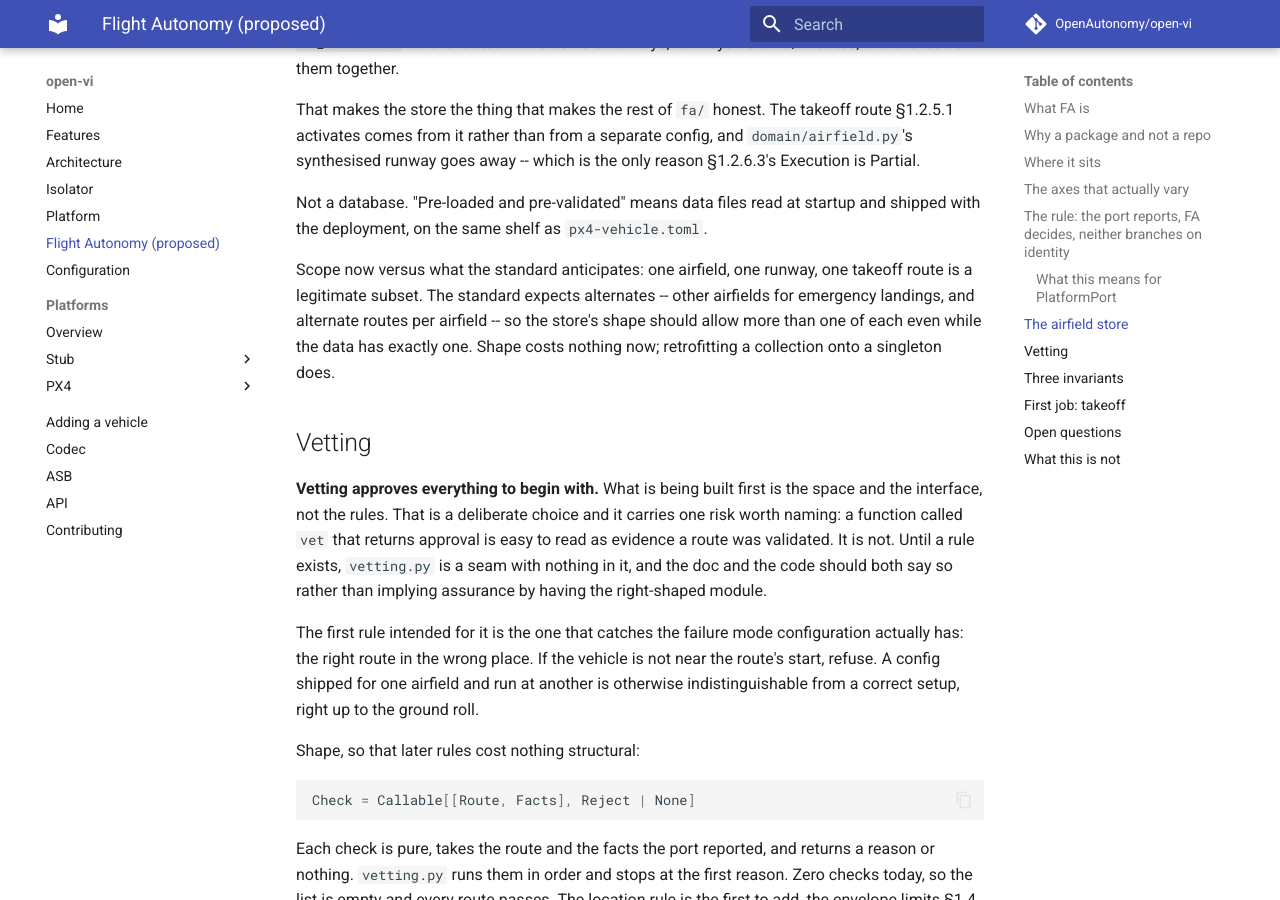
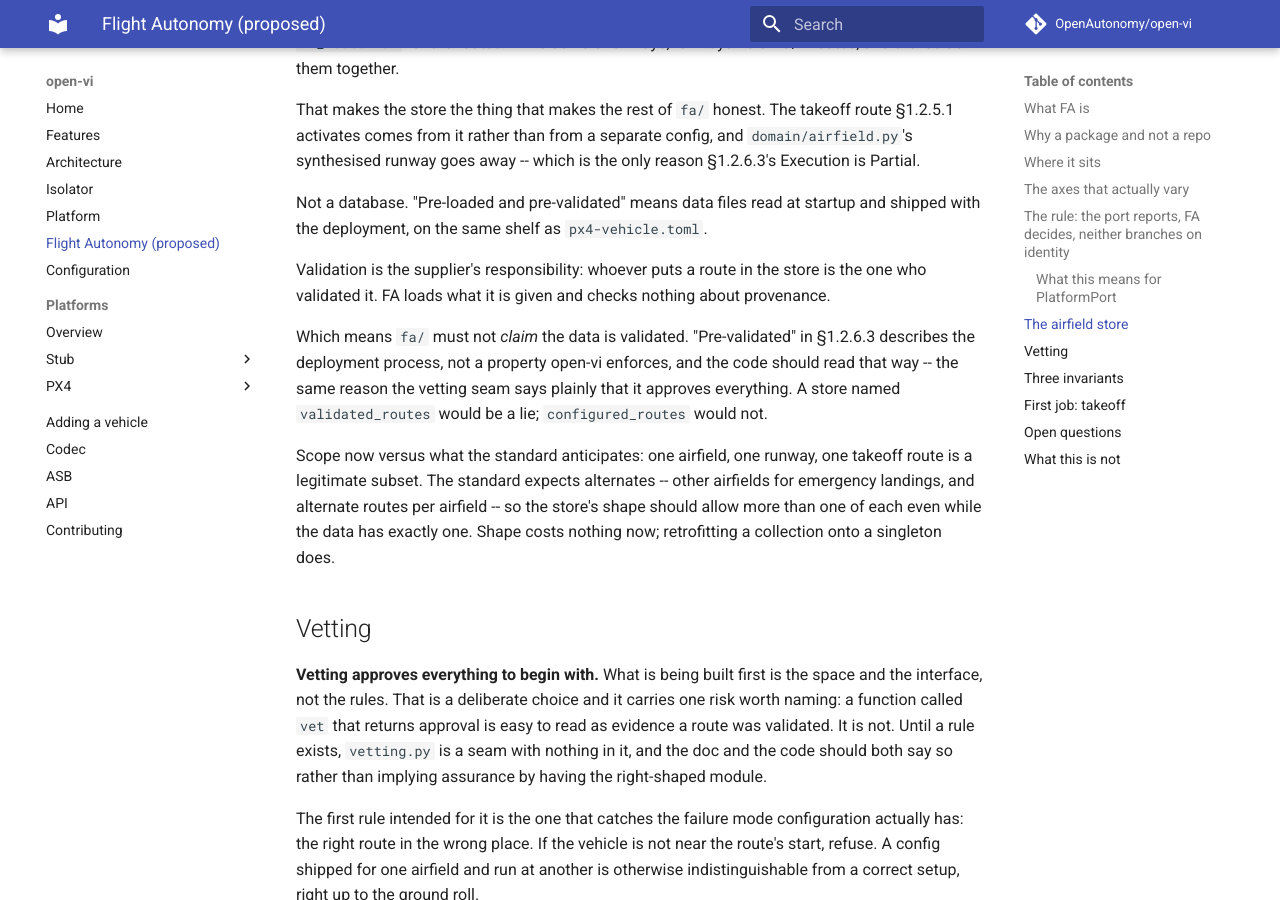
Before and after one commit to OpenAutonomy/open-vi, an MkDocs documentation site: the page built from docs/FLIGHT_AUTONOMY.md, in a window 1280 px wide and 900 px high, scrolled down 4088 px. Built offline with MkDocs 1.6.1 and Material for MkDocs 9.7.7, drawn with Linux system fonts in a browser that asks for light colours; comment, search, counter and statistics services are not loaded; some of the changed text lies outside the part shown.

Commit message:
Validation is the supplier's responsibility
Settles the open question: whoever puts a route in the store is the
one who validated it. An engineering-process responsibility, not
something the code asserts.

One consequence recorded with it. FA must not claim the data is
validated -- it loads what it is given and checks nothing about
provenance. "Pre-validated" in §1.2.6.3 describes the deployment
process, not a property open-vi enforces, so the naming should not
imply otherwise: validated_routes would be a lie, configured_routes
would not. Same reason the vetting seam says plainly that it approves
everything.

Co-Authored-By: Claude Opus 5 (1M context) <noreply@anthropic.com>

```diff
--- a/docs/FLIGHT_AUTONOMY.md
+++ b/docs/FLIGHT_AUTONOMY.md
@@ -200,6 +200,16 @@ Not a database. "Pre-loaded and pre-validated" means data files read
 at startup and shipped with the deployment, on the same shelf as
 `px4-vehicle.toml`.
 
+Validation is the supplier's responsibility: whoever puts a route in
+the store is the one who validated it. FA loads what it is given and
+checks nothing about provenance.
+
+Which means `fa/` must not *claim* the data is validated. "Pre-validated"
+in §1.2.6.3 describes the deployment process, not a property open-vi
+enforces, and the code should read that way -- the same reason the
+vetting seam says plainly that it approves everything. A store named
+`validated_routes` would be a lie; `configured_routes` would not.
+
 Scope now versus what the standard anticipates: one airfield, one
 runway, one takeoff route is a legitimate subset. The standard
 expects alternates -- other airfields for emergency landings, and
@@ -325,10 +335,9 @@ than an ordinary activation. That is one of the seven inbound gaps in
   distance, the honest answer depends on airframe and runway, and a
   configured tolerance's default is a real choice rather than a
   detail.
-- **Who validates the store's contents, and how that is recorded.**
-  §1.2.5.2 and §1.2.6.3 both say "pre-validated". Shipping data files
-  does not make them validated, and nothing yet says who signs them
-  off. This is the open question the whole design now rests on.
+- ~~Who validates the store's contents.~~ **Settled:** whoever
+  supplies the data is responsible for validating it. It is an
+  engineering-process responsibility, not something the code asserts.
 - **`AirfieldReport` is derived too.** `domain/airfield.py`
   synthesises a home field and runway from current position, with
   `_DIRECTION_DEG = 90.0` hardcoded, and publishes it for §1.2.6.3.
```
